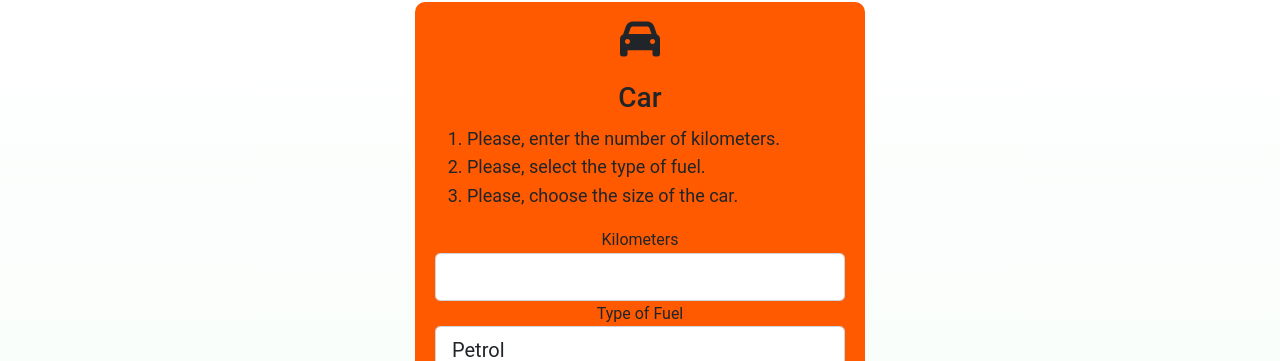
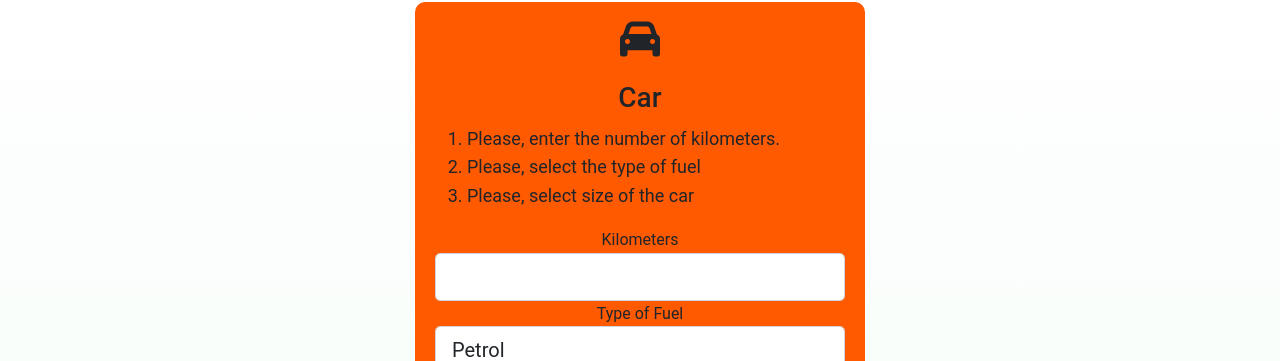
Before and after one commit to JosefLeininger03/carbon_app_2025, a Flask app: page /carbon_app/new_entry_car in a window 1280 px wide. Shown: the part 98-459 px from the top of the page. Run offline with Flask 2, Linux system fonts and the light colour scheme; a user stored in the database is signed in; some libraries are stand-ins or nearby versions.

Commit message:
Update new_entry_car.html

```diff
--- a/capp/templates/carbon_app/new_entry_car.html
+++ b/capp/templates/carbon_app/new_entry_car.html
@@ -16,11 +16,10 @@
             <li>
               Please, enter the number of kilometers.
             </li>
-            <li>
-              Please, select the type of fuel.
+            <li>Please, select the type of fuel
             </li>
             <li>
-              Please, choose the size of the car.
+              Please, select size of the car
             </li>
           </ol>
         </p>
@@ -55,7 +54,6 @@
                         {{ form.fuel_type(class="form-control form-control-lg") }}
                     {% endif %}
                 </div>
-
                 <div class="form-group">
                     {{ form.car_size.label(class="form-control-label") }}
                     {% if form.car_size.errors %}
```
